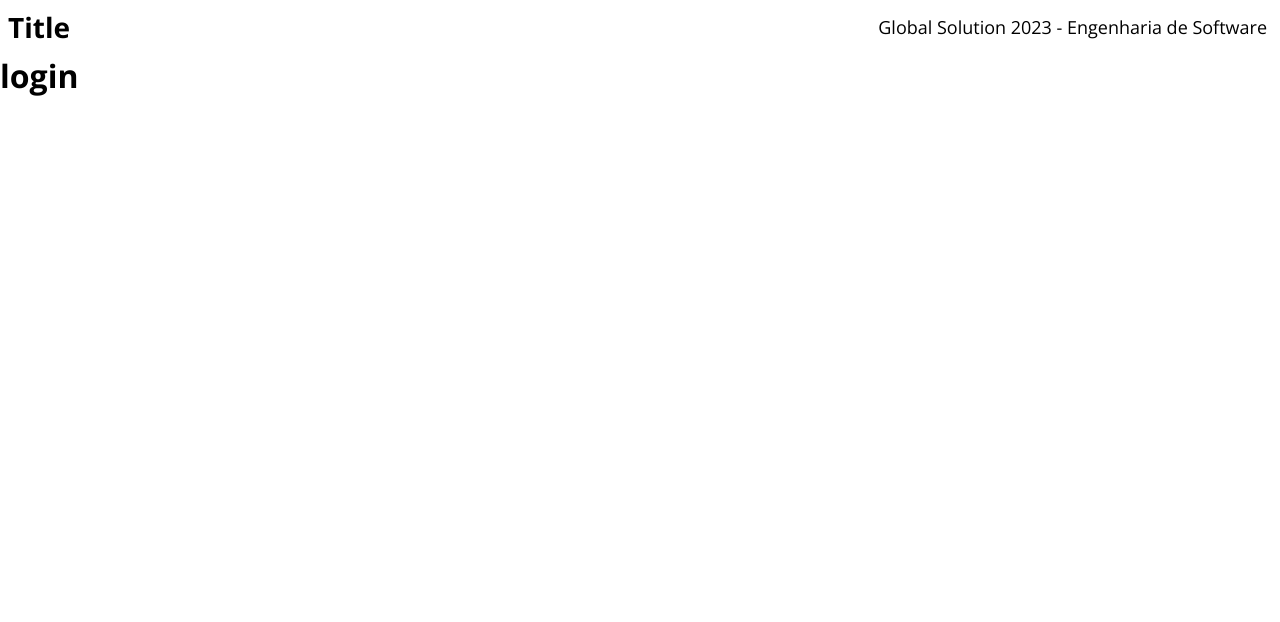
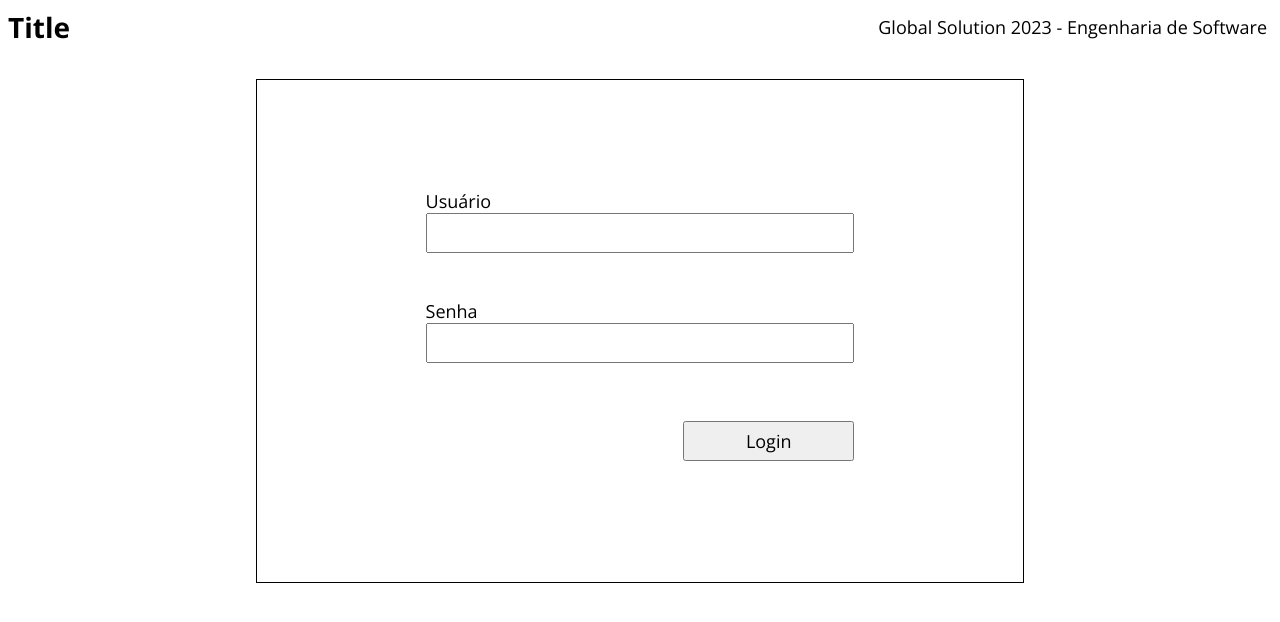
Before and after one commit to Global-Solution-2-sem/web, a React (Vite) app in the folder frontend/: page /auth in a window 1280 px wide. Shown: the top 622 px of the page. Built offline with nearby package versions, Linux system fonts and the light colour scheme; the HTML template or start-up script is replaced by a standard one.

Commit message:
feat: login component

```diff
--- a/frontend/src/components/Login.tsx
+++ b/frontend/src/components/Login.tsx
@@ -1,5 +1,24 @@
+import '../styles/login.scss'
+
 export default function Login() {
     return (
-        <h1>login</h1>
+        <main>
+            <section>
+                <form action="">
+                    <div className="input-item">
+                        <label htmlFor="">Usuário</label>
+                        <input type="text" />
+                    </div>
+
+                    <div className="input-item">
+                        <label htmlFor="">Senha</label>
+                        <input type="text" />
+                    </div>
+                    <div className="input-item">
+                        <button type="submit">Login</button>
+                    </div>
+                </form>
+            </section>
+        </main>
     )
 }
--- /dev/null
+++ b/frontend/src/styles/login.scss
@@ -0,0 +1,49 @@
+main {
+    width: 100%;
+    height: 90vh;
+    display: flex;
+    justify-content: center;
+
+    section {
+        margin-top: 25px;
+        width: 60%;
+        height: 70%;
+        display: flex;
+        justify-content: center;
+        border: 1px solid black;
+
+        form {
+            width: 70%;
+            display: flex;
+            flex-direction: column;
+            align-items: center;
+            justify-content: center;
+            gap: 10px;
+
+            .input-item {
+                width: 80%;
+                height: 100px;
+                display: flex;
+                flex-direction: column;
+                justify-content: center;
+
+                label {
+                    font-size: 18px;
+                }
+
+                input {
+                    padding: 2px;
+                    height: 40px;
+                    font-size: 18px;
+                }
+
+                button {
+                    align-self: flex-end;
+                    height: 40px;
+                    width: 40%;
+                    font-size: 18px;
+                }
+            }
+        }
+    }
+}
```
